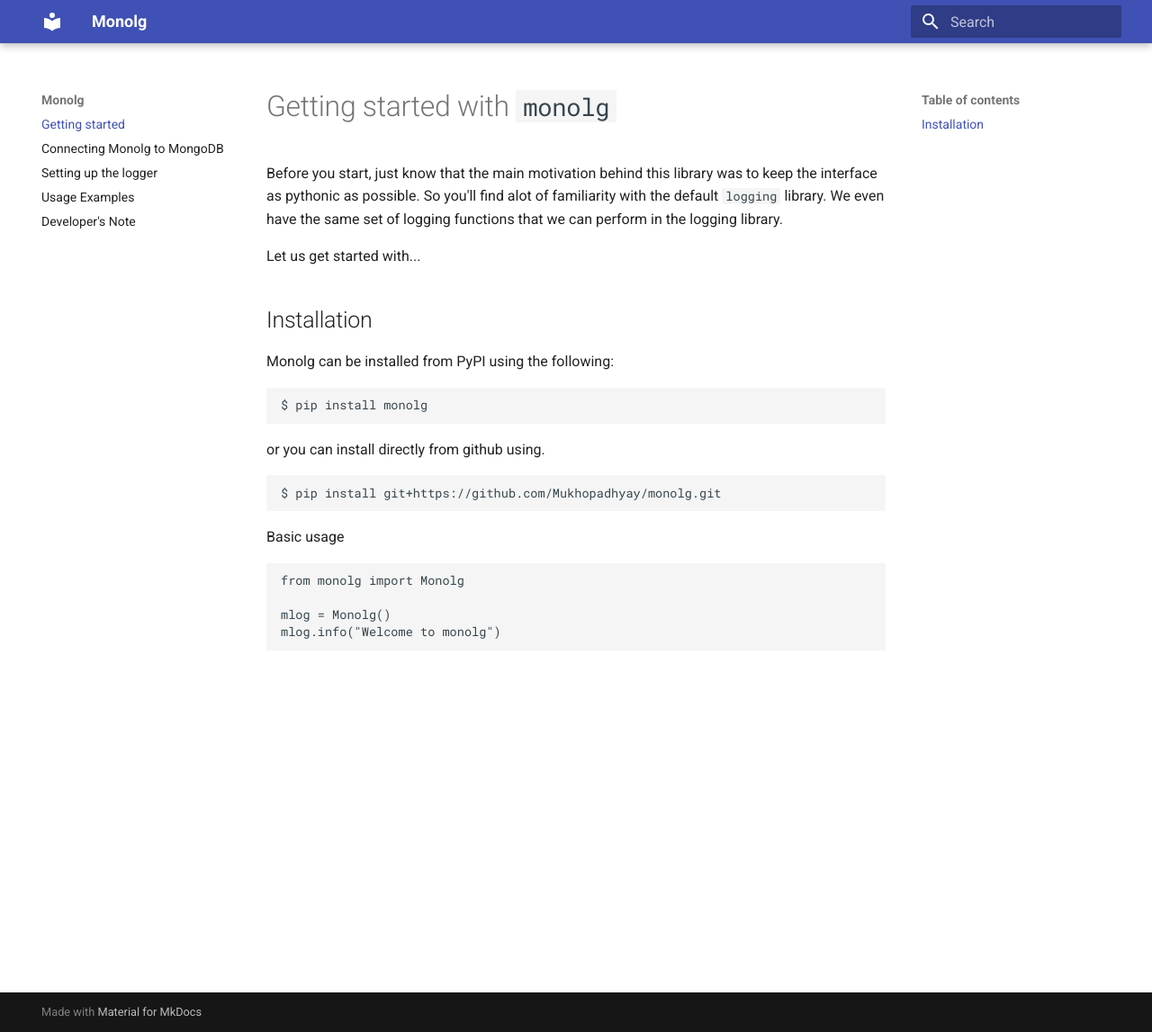
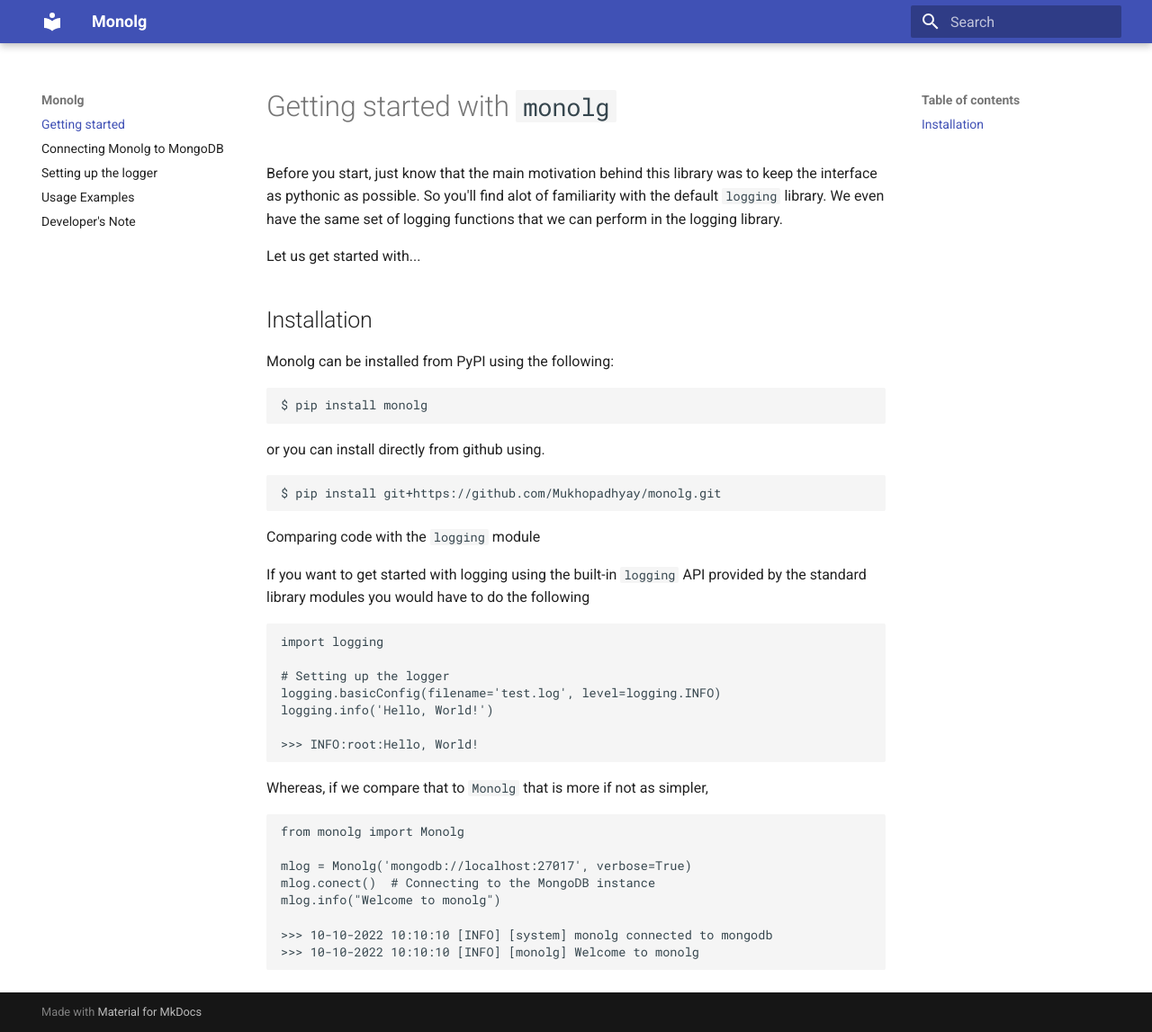
Before and after one commit to Mukhopadhyay/monolg, an MkDocs documentation site: the page built from docs/getting-started.md, in a window 1280 px wide and 1147 px high. Shown: the whole window at 90% size. Built offline with MkDocs 1.6.1 and Material for MkDocs 9.7.7, drawn with Linux system fonts in a browser that asks for light colours.

Commit message:
Adding some docs

````diff
--- a/docs/getting-started.md
+++ b/docs/getting-started.md
@@ -17,11 +17,29 @@
 $ pip install git+https://github.com/Mukhopadhyay/monolg.git
 ```
 
-Basic usage
+Comparing code with the `logging` module
+
+If you want to get started with logging using the built-in `logging` API provided by the standard library modules you would have to do the following
+
+```python
+import logging
+
+# Setting up the logger
+logging.basicConfig(filename='test.log', level=logging.INFO)
+logging.info('Hello, World!')
+
+>>> INFO:root:Hello, World!
+```
+
+Whereas, if we compare that to `Monolg` that is more if not as simpler,
 
 ```python
 from monolg import Monolg
 
-mlog = Monolg()
+mlog = Monolg('mongodb://localhost:27017', verbose=True)
+mlog.conect()  # Connecting to the MongoDB instance
 mlog.info("Welcome to monolg")
+
+>>> 10-10-2022 10:10:10 [INFO] [system] monolg connected to mongodb
+>>> 10-10-2022 10:10:10 [INFO] [monolg] Welcome to monolg
 ```
````
Also changed, not shown: NOTES.md (+5 -0 lines).
